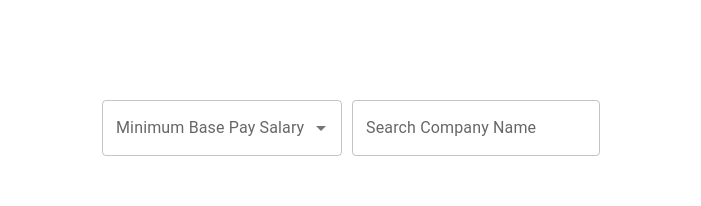
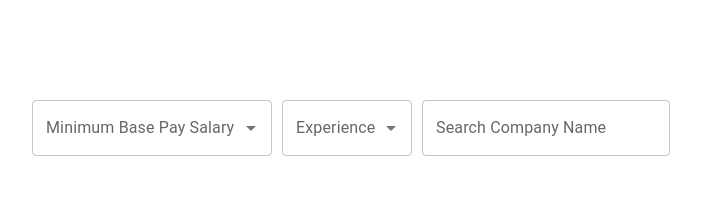
Before and after one commit to samitkapoor/job-dashboard, a React (Vite) app: page / in a window 1280 px wide. Shown: the top 206 px of the page, without its empty margins (289-990 px from the left). Built offline with nearby package versions, Linux system fonts and the light colour scheme; no server answers.

Commit message:
Added filter by experience

```diff
--- a/src/components/Filters/constants.ts
+++ b/src/components/Filters/constants.ts
@@ -1,6 +1,7 @@
 // * IDS
 export const companyNameId = 'companyName';
 export const minBasePayId = 'minBasePay';
+export const experienceId = 'experience';
 
 // * OPTIONS
 export const minBasePayOptions = () => {
@@ -8,3 +9,8 @@ export const minBasePayOptions = () => {
   for (let i = 0; i <= 70; i += 10) arr.push({ label: `${i}L`, value: i });
   return arr;
 };
+export const getExperienceOptions = () => {
+  const arr = [];
+  for (let i = 0; i <= 10; i++) arr.push({ label: `${i}`, value: i });
+  return arr;
+};
--- a/src/components/Filters/functions.ts
+++ b/src/components/Filters/functions.ts
@@ -1,8 +1,8 @@
 import { Dispatch, UnknownAction } from '@reduxjs/toolkit';
 
-import { companyNameId, minBasePayId } from './constants';
+import { companyNameId, experienceId, minBasePayId } from './constants';
 import { filter, resetJobs } from '../../redux/slice/jobs';
-import { setCompanyName, setMinBasePay } from '../../redux/slice/filters';
+import { setCompanyName, setMinBasePay, setExperience } from '../../redux/slice/filters';
 import { FiltersState } from '../../types';
 
 const debouncedFilter = (e: React.ChangeEvent<HTMLInputElement | HTMLTextAreaElement>, dispatch: Dispatch<UnknownAction>, filters: FiltersState) => {
@@ -14,6 +14,9 @@ const debouncedFilter = (e: React.ChangeEvent<HTMLInputElement | HTMLTextAreaEle
       break;
     case minBasePayId:
       dispatch(setMinBasePay({ data: value }));
+      break;
+    case experienceId:
+      dispatch(setExperience({ data: value }));
       break;
     default:
       dispatch(resetJobs());
--- a/src/components/Filters/index.tsx
+++ b/src/components/Filters/index.tsx
@@ -3,7 +3,7 @@ import { Autocomplete, Box, FormControl, TextField, debounce } from '@mui/materi
 import { useDispatch, useSelector } from 'react-redux';
 
 import debouncedFilter from './functions';
-import { companyNameId, minBasePayId, minBasePayOptions } from './constants';
+import { companyNameId, experienceId, getExperienceOptions, minBasePayId, minBasePayOptions } from './constants';
 import { State } from '../../types';
 import CustomTextField from '../Shared/CustomTextField';
 
@@ -11,6 +11,7 @@ const Filters = () => {
   const dispatch = useDispatch();
   const filters = useSelector((state: State) => state.filtersSlice);
   const [basePayOptions, setBasePayOptions] = useState(minBasePayOptions());
+  const [experienceOptions, setExperienceOptions] = useState(getExperienceOptions());
 
   const debouncedOnChange = debounce((e) => {
     debouncedFilter(e, dispatch, filters);
@@ -40,6 +41,28 @@ const Filters = () => {
           )}
         ></Autocomplete>
       </FormControl>
+      <FormControl className="form-control">
+        <Autocomplete
+          id={experienceId}
+          options={experienceOptions}
+          onChange={(event, value) => {
+            if (!value) setExperienceOptions(getExperienceOptions());
+            debouncedOnChange({ target: { id: experienceId, value: value?.value } });
+          }}
+          renderInput={(params) => (
+            <TextField
+              {...params}
+              onChange={(e) => {
+                const { value } = e.target;
+                const temp = getExperienceOptions().filter((option) => option.label.includes(value.toString()));
+                setExperienceOptions(temp);
+              }}
+              label="Experience"
+              sx={{ width: '130px' }}
+            ></TextField>
+          )}
+        ></Autocomplete>
+      </FormControl>
       <CustomTextField id={companyNameId} label="Search Company Name" variant="outlined" onChange={debouncedOnChange}></CustomTextField>
     </Box>
   );
--- a/src/redux/slice/filters.ts
+++ b/src/redux/slice/filters.ts
@@ -4,7 +4,8 @@ import { FiltersState } from '../../types';
 
 const initialState: FiltersState = {
   companyName: '',
-  minBasePay: 0
+  minBasePay: 0,
+  experience: 0
 };
 
 const filtersSlice = createSlice({
@@ -16,9 +17,12 @@ const filtersSlice = createSlice({
     },
     setMinBasePay: (state, action) => {
       return { ...state, minBasePay: action.payload.data };
+    },
+    setExperience: (state, action) => {
+      return { ...state, experience: action.payload.data };
     }
   }
 });
 
-export const { setCompanyName, setMinBasePay } = filtersSlice.actions;
+export const { setCompanyName, setMinBasePay, setExperience } = filtersSlice.actions;
 export default filtersSlice.reducer;
--- a/src/redux/slice/jobs.ts
+++ b/src/redux/slice/jobs.ts
@@ -1,7 +1,7 @@
 import { createSlice } from '@reduxjs/toolkit';
 
 import { JobsState } from '../../types';
-import { companyNameId, minBasePayId } from '../../components/Filters/constants';
+import { companyNameId, experienceId, minBasePayId } from '../../components/Filters/constants';
 
 const initialState: JobsState = {
   jobs: [],
@@ -51,6 +51,9 @@ const jobsSlice = createSlice({
           case minBasePayId:
             filteredJobs = filteredJobs.filter((job) => job.minJdSalary && job.minJdSalary >= filters[key]);
             break;
+          case experienceId:
+            filteredJobs = filteredJobs.filter((job) => job.minExp && job.minExp <= filters[key]);
+            break;
         }
       }
       return { ...state, filteredJobs };
--- a/src/types.ts
+++ b/src/types.ts
@@ -30,4 +30,5 @@ export type Job = {
 export type FiltersState = {
   companyName: string;
   minBasePay: number;
+  experience: number;
 };
```
